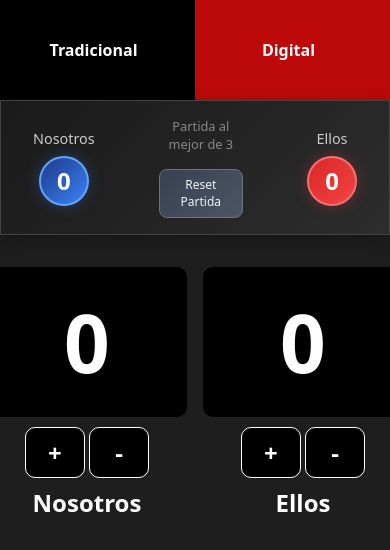
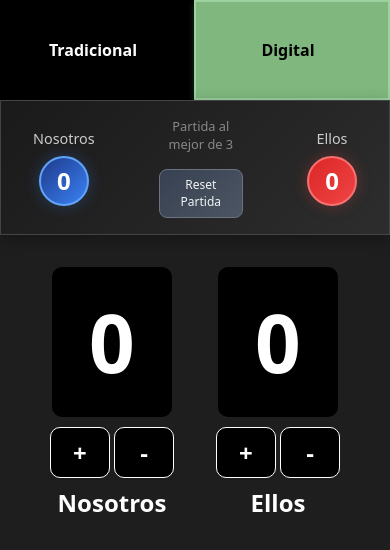
Before and after one commit to sebastianguanque/contador-truco, a plain HTML site: page index.html in a window 390 px wide. Both pictures are taken after a click on the item "Digital". Drawn offline with Linux system fonts and the light colour scheme.

Commit message:
Mejora estilo visual del contador activo (verde) y ajustes de diseño responsive

```diff
--- a/css/style.css
+++ b/css/style.css
@@ -90,8 +90,10 @@ body {
 }
 
 .li.activo {
-  background-color: rgba(255, 0, 0, 0.7);
-  color: white;
+  background-color: #7fb77e;
+  color: var(--color-primario);
+  border: 2px solid #9cd1a0;
+  box-shadow: 0 2px 6px rgba(93, 155, 112, 0.3);
 }
 
 .subcontainer {
@@ -145,7 +147,8 @@ body {
 .display1 {
   background-color: var(--color-primario);
   color: var(--color-secundario);
-  width: 200px;
+  width: clamp(120px, 25vw, 200px);
+
   height: 150px;
   border-radius: 10px;
   display: grid;
@@ -544,6 +547,10 @@ img {
     width: 150px;
   }
 
+  .jugadorContainerDigital {
+    width: 150px;
+  }
+
   .chicos-container {
     margin-top: 0;
     width: 100%;
```
Also changed, not shown: img/truco-desktop.avif, img/truco-mobile.avif.
